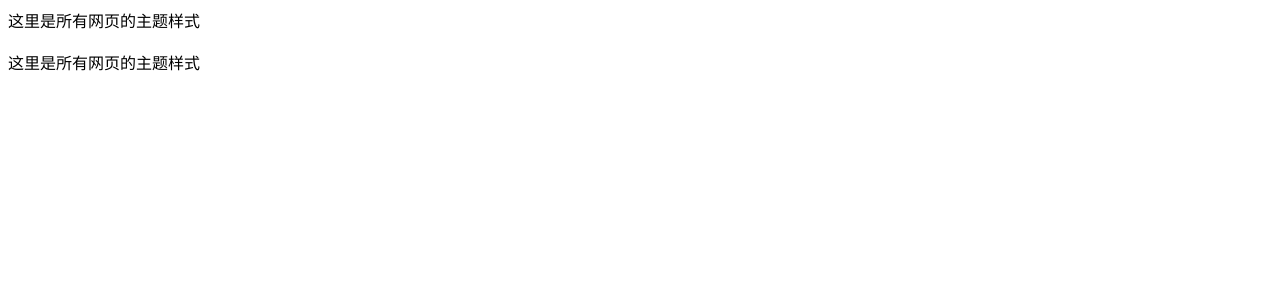
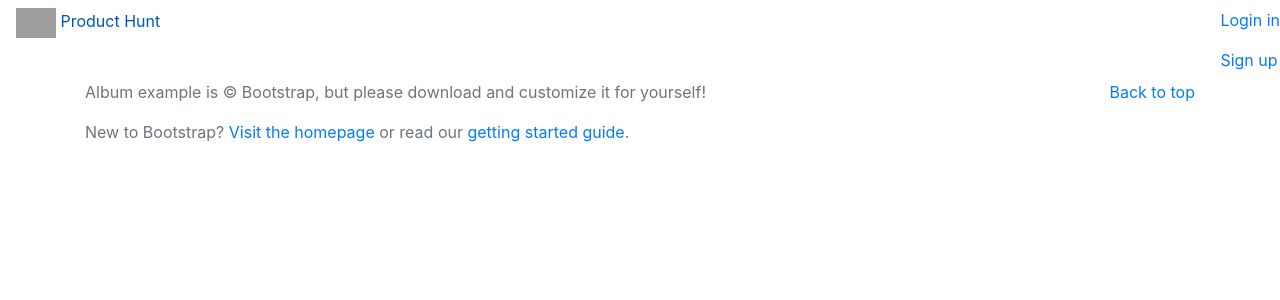
Before and after one commit to NoRomantic/product_hunt, a Django app: template templates/theme.html in a window 1280 px wide. Shown: the top 300 px of the page. Run offline with Django 3.2, Linux system fonts and the light colour scheme; the template is opened without the code that fills it, so the values that code supplies are empty; some libraries are stand-ins or nearby versions; grey boxes are pictures that could not be loaded.

Commit message:
简单制作了主题样式
使用了bootstrap模板

```diff
--- a/ph/settings.py
+++ b/ph/settings.py
@@ -121,3 +121,7 @@ USE_TZ = True
 # https://docs.djangoproject.com/en/2.0/howto/static-files/
 
 STATIC_URL = '/static/'
+STATIC_ROOT = os.path.join(BASE_DIR, 'static')
+STATIC_DIRS = [
+    os.path.join(BASE_DIR, 'products/static'),
+]
--- a/templates/theme.html
+++ b/templates/theme.html
@@ -1,7 +1,59 @@
-这里是所有网页的主题样式
-<br>
+<!doctype html>
+<html lang="en">
+{% load staticfiles %}
+<head>
+    <meta charset="utf-8">
+    <meta name="viewport" content="width=device-width, initial-scale=1, shrink-to-fit=no">
+    <meta name="description" content="">
+    <meta name="author" content="">
+    <link rel="icon" href="../../../../favicon.ico">
+
+    <title>Album example for Bootstrap</title>
+
+    <!-- Bootstrap core CSS -->
+    <link rel="stylesheet" href="https://stackpath.bootstrapcdn.com/bootstrap/4.1.1/css/bootstrap.min.css"
+          integrity="sha384-WskhaSGFgHYWDcbwN70/dfYBj47jz9qbsMId/iRN3ewGhXQFZCSftd1LZCfmhktB" crossorigin="anonymous">
+</head>
+
+<body>
+<nav class="nav">
+    <a class="nav-link active" href="#">
+        <img src=" {% static 'logo_P.png' %} " height=30>
+        Product Hunt
+    </a>
+    <div class="navbar-nav ml-auto">
+        <a class="nav-item nav-link" href="#">Login in</a>
+        <a class="nav-item nav-link" href="#">Sign up</a>
+    </div>
+</nav>
+
 {% block content %}
 
 {% endblock content %}
-<br>
-这里是所有网页的主题样式
+
+<footer class="text-muted">
+    <div class="container">
+        <p class="float-right">
+            <a href="#">Back to top</a>
+        </p>
+        <p>Album example is &copy; Bootstrap, but please download and customize it for yourself!</p>
+        <p>New to Bootstrap? <a href="../../">Visit the homepage</a> or read our <a href="../../getting-started/">getting
+            started guide</a>.</p>
+    </div>
+</footer>
+
+<!-- Bootstrap core JavaScript
+================================================== -->
+<!-- Placed at the end of the document so the pages load faster -->
+<script src="https://code.jquery.com/jquery-3.3.1.slim.min.js"
+        integrity="sha384-q8i/X+965DzO0rT7abK41JStQIAqVgRVzpbzo5smXKp4YfRvH+8abtTE1Pi6jizo"
+        crossorigin="anonymous"></script>
+<script src="https://cdnjs.cloudflare.com/ajax/libs/popper.js/1.14.3/umd/popper.min.js"
+        integrity="sha384-ZMP7rVo3mIykV+2+9J3UJ46jBk0WLaUAdn689aCwoqbBJiSnjAK/l8WvCWPIPm49"
+        crossorigin="anonymous"></script>
+<script src="https://stackpath.bootstrapcdn.com/bootstrap/4.1.1/js/bootstrap.min.js"
+        integrity="sha384-smHYKdLADwkXOn1EmN1qk/HfnUcbVRZyYmZ4qpPea6sjB/pTJ0euyQp0Mk8ck+5T"
+        crossorigin="anonymous"></script>
+
+</body>
+</html>
```
